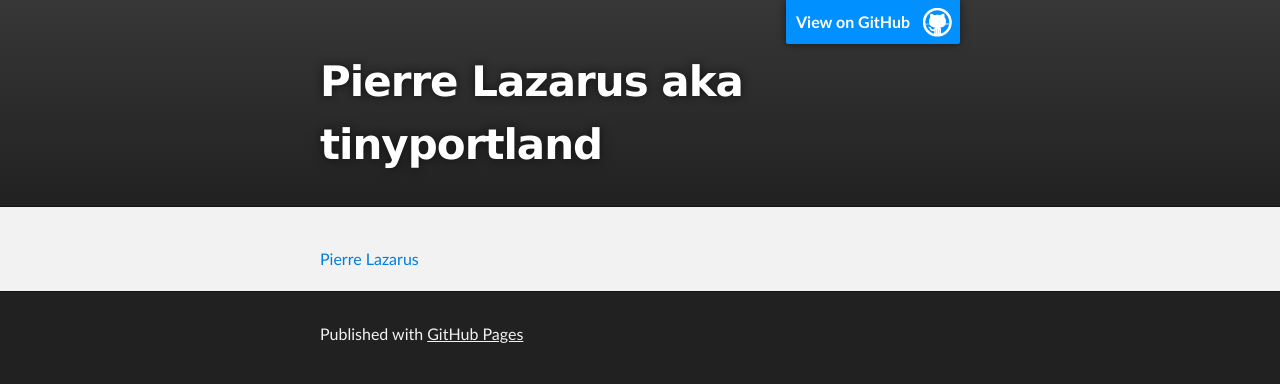
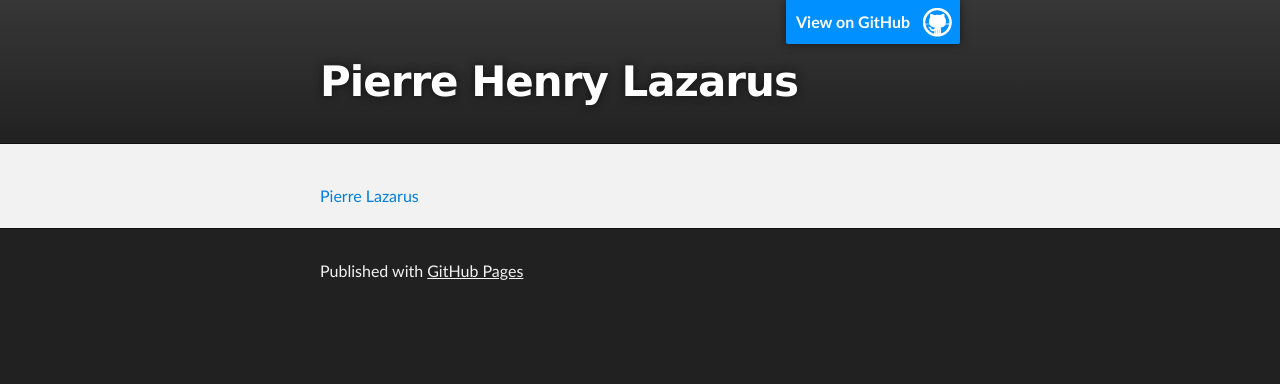
Before and after one commit to tinyportland/tinyportland.github.io, a plain HTML site: page index.html in a window 1280 px wide. Drawn offline with Linux system fonts and the light colour scheme.

Commit message:
Update index.html

```diff
--- a/index.html
+++ b/index.html
@@ -17,7 +17,7 @@
     <div id="header_wrap" class="outer">
         <header class="inner">
           <a id="forkme_banner" href="https://github.com/tinyportland">View on GitHub</a>
-          <h1 id="project_title">Pierre Lazarus aka tinyportland</h1>
+          <h1 id="project_title">Pierre Henry Lazarus</h1>
         </header>
     </div>
 
```
